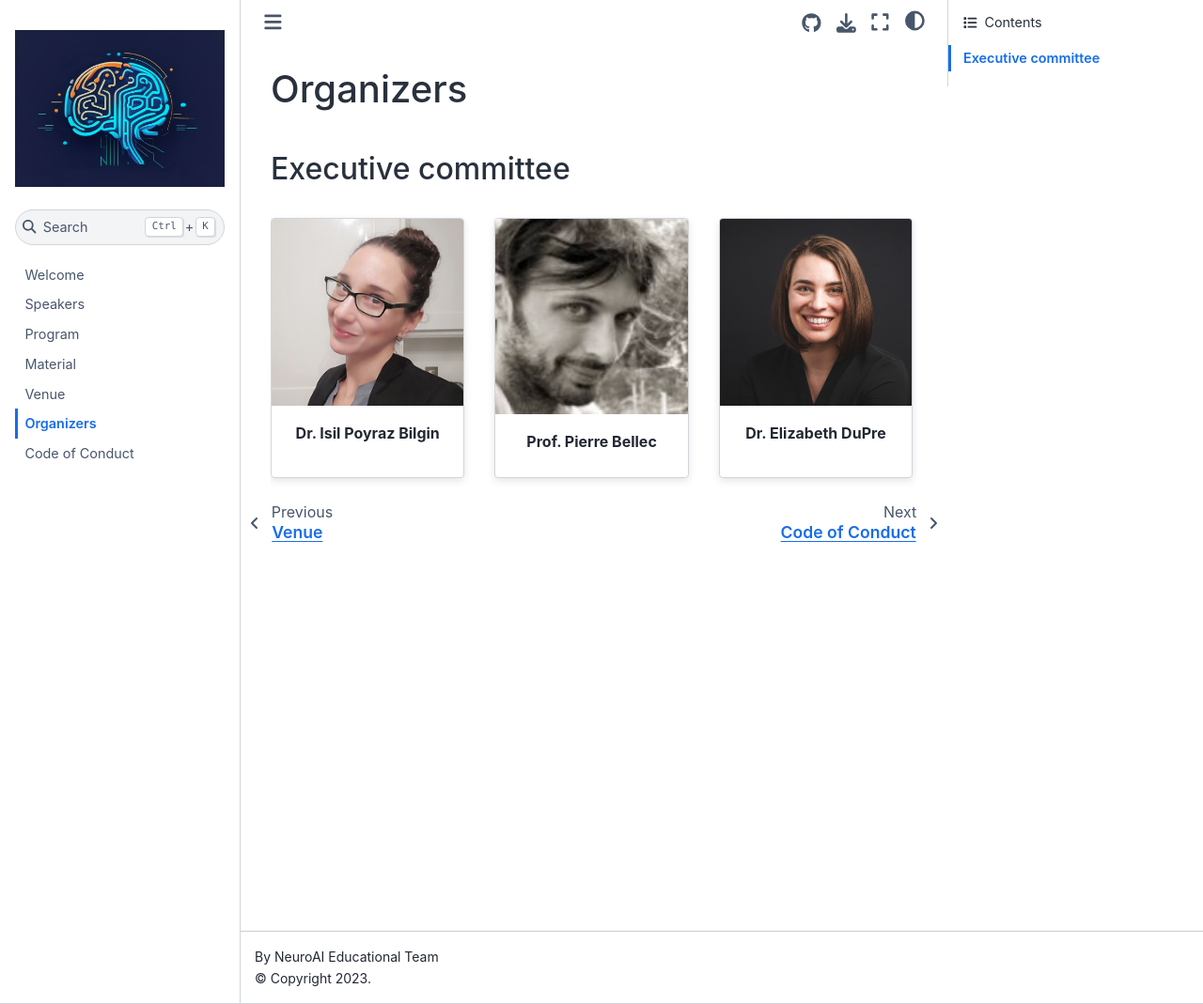
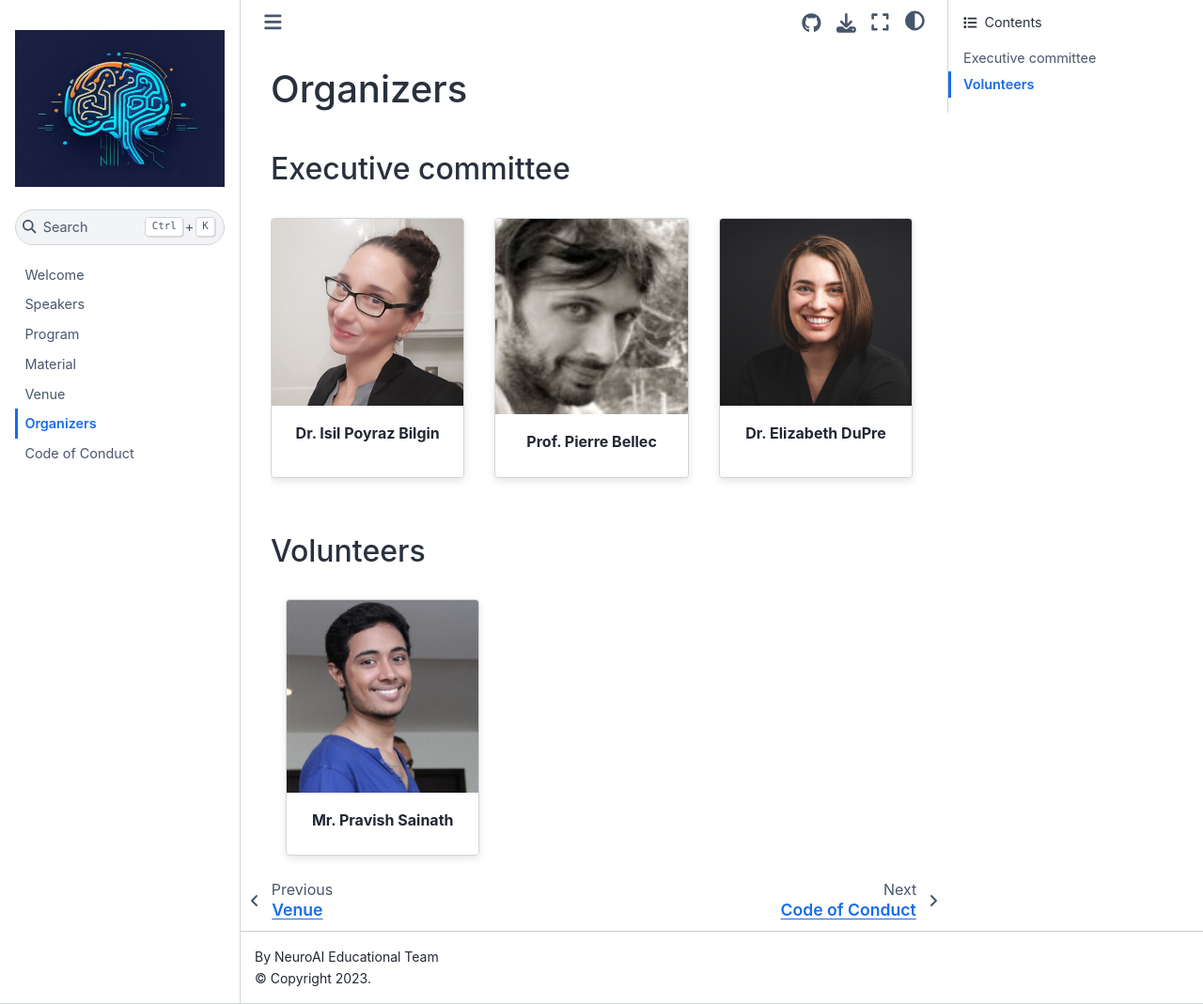
Before and after one commit to neuroAI-educational/neuroAI-educational.github.io, a Jupyter Book: the page built from content/organizers.md, in a window 1280 px wide and 1069 px high. Shown: the whole window at 94% size. Built offline with Jupyter Book 1.0.4 settings and Sphinx 7.4.7 and the Sphinx Book theme 1.1.4, drawn with Linux system fonts in a browser that asks for light colours.

```diff
--- a/content/_config.yml
+++ b/content/_config.yml
@@ -41,7 +41,7 @@
 # Add GitHub buttons to your book
 # See https://jupyterbook.org/customize/config.html#add-a-link-to-your-repository
 html:
-  favicon: images/favicon.ico
+  favicon: images/favico.ico
   use_issues_button: true
   use_repository_button: true
 
--- a/content/organizers.md
+++ b/content/organizers.md
@@ -25,3 +25,17 @@
 :img-top: images/elizabeth_dupre.jpg
 :::
 ::::
+
+
+
+## Volunteers
+
+::::{card-carousel} 3
+
+:::{card} Mr. Pravish Sainath
+:margin: 3
+:class-body: text-center
+:link: https://github.com/pravishsainath
+:img-top: images/pravish_sainath.jpg
+:::
+::::
```
Also changed, not shown: content/intro.md (+1 -3 lines), content/material.md (+4 -3 lines), content/images/favico.ico (added), content/images/favicon.ico (deleted), content/images/pravish_sainath.jpg (added).
